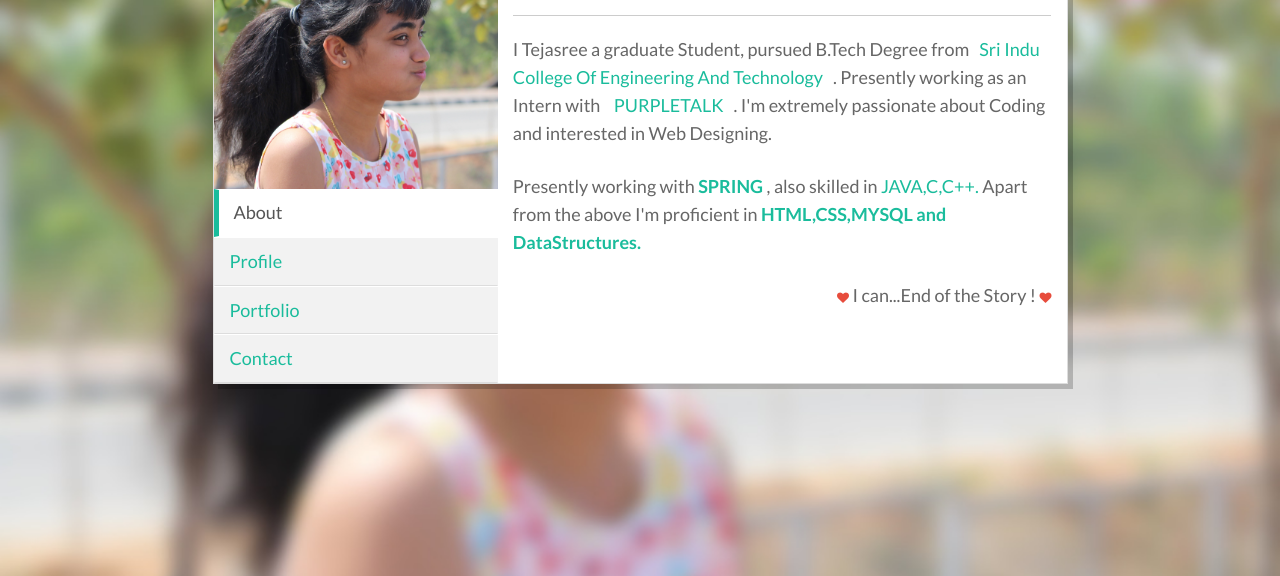
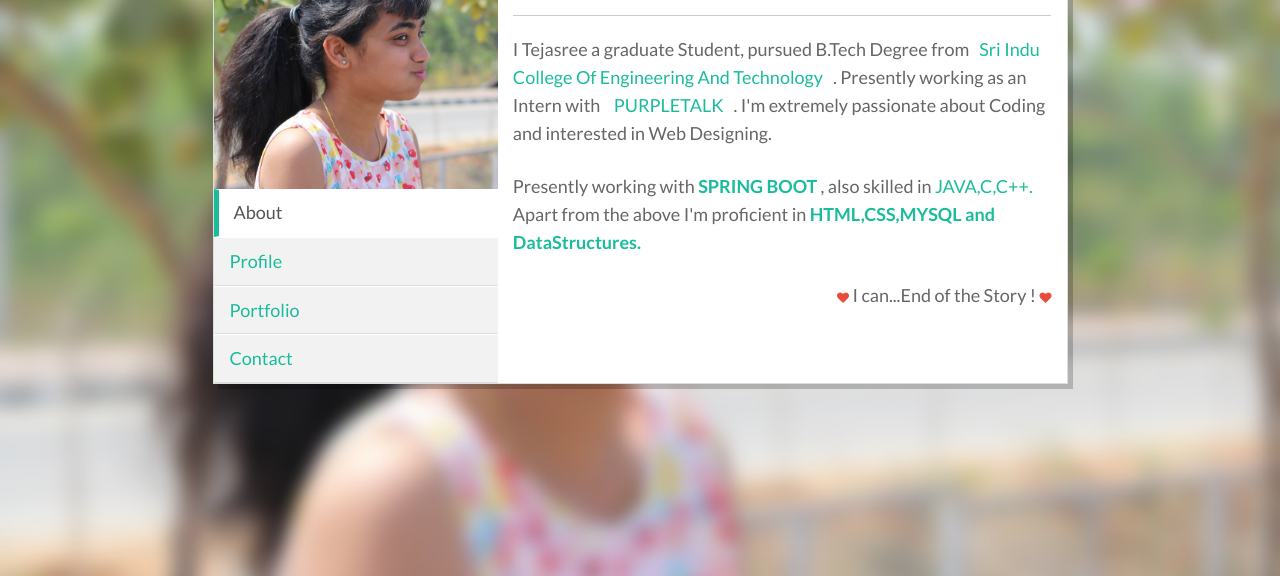
Before and after one commit to tejasreevasam/tejasreevasam.github.io, a plain HTML site: page index.html in a window 1280 px wide. Shown: the part 224-800 px from the top of the page. Drawn offline with Linux system fonts and the light colour scheme.

Commit message:
Update index.html

```diff
--- a/index.html
+++ b/index.html
@@ -54,9 +54,9 @@
 					  	<h5>B.Tech Graduate</h5>
 					  	<hr>
 					  	 <p>I Tejasree a graduate Student, pursued B.Tech Degree from<a href="http://www.sriindugroup.org/newdesign/home/">Sri Indu College Of Engineering And Technology</a>.
-							 Presently working as an Intern with <a href="http://purpletalk.com/"> PURPLETALK</a>. I'm extremely passionate about Coding and interested in Web Designing.<br>
+							 Presently working as an Intern with <a href="http://purpletalk.com/">PURPLETALK</a>. I'm extremely passionate about Coding and interested in Web Designing.<br>
 					  	 </p>
-					  	 <p> Presently working with <grey>SPRING</grey> , also skilled in <red>JAVA,C,C++.</red>
+					  	 <p> Presently working with <grey>SPRING BOOT</grey> , also skilled in <red>JAVA,C,C++.</red>
 					  	Apart from the above I'm proficient in <grey>HTML,CSS,MYSQL and DataStructures.</grey></p>
 
 					  	<p class="pull-right red"><i class="icon-heart"></i>  I can...End of the Story !  <i class="icon-heart"></i></p>
```
